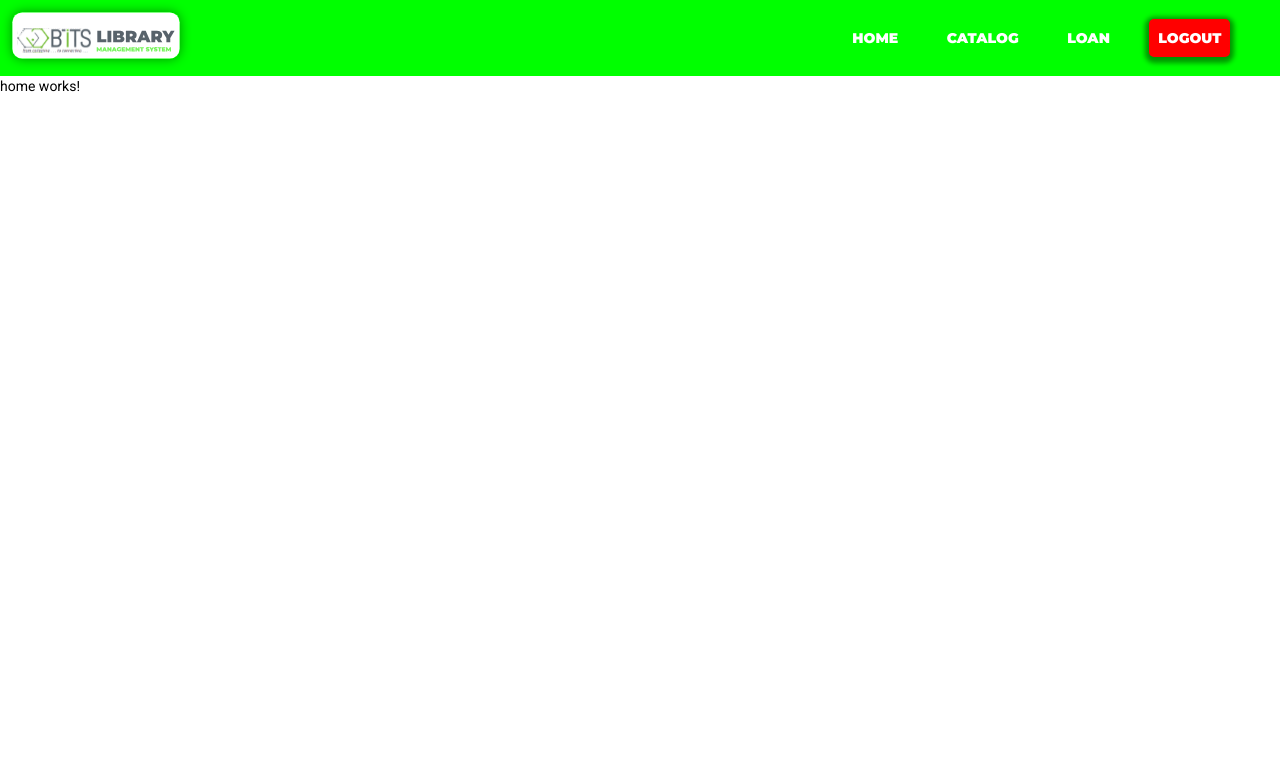
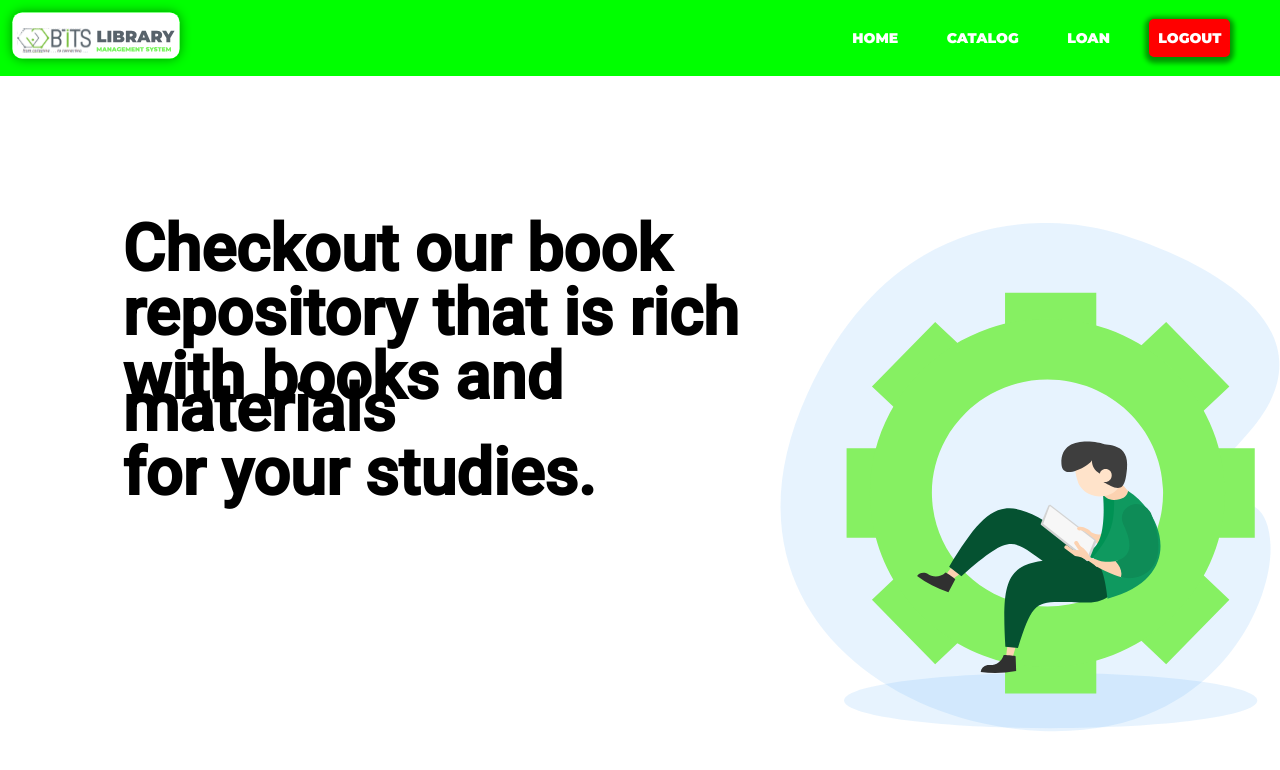
Before and after one commit to yeabseras7/LIBRARY-MANAGEMENT-CLIENT, an Angular app: page /home in a window 1280 px wide. Shown: the top 770 px of the page. Built offline with nearby package versions, Linux system fonts and the light colour scheme.

Commit message:
landing and home pages are done

```diff
--- a/src/app/home/home.component.css
+++ b/src/app/home/home.component.css
@@ -0,0 +1,14 @@
+
+
+.land{
+    display: flex;
+    position: absolute;
+    top: 60%;
+    left:8%;
+	transform: translateY(-50%);
+}
+.land h1{
+    margin: 10px 20px;
+    font-size: 65px;
+    font-weight: bold;
+}
--- a/src/app/home/home.component.html
+++ b/src/app/home/home.component.html
@@ -1,2 +1,8 @@
 <app-nav-bar2></app-nav-bar2>
-<p>home works!</p>
+<div class="land">
+    <h1>Checkout our book <br/><br/>
+        repository that is rich<br/> <br/>
+        with books and materials <br/><br/>
+        for your studies.</h1>
+    <div><img width="500" src="../assets/Group 21.svg" alt=""></div>
+</div>
--- a/src/app/landing/landing.component.css
+++ b/src/app/landing/landing.component.css
@@ -0,0 +1,12 @@
+.land{
+    display: flex;
+    position: absolute;
+    top: 60%;
+    left:8%;
+	transform: translateY(-50%);
+}
+.land h1{
+    margin: 10px 20px;
+    font-size: 65px;
+    font-weight: bold;
+}
--- a/src/app/landing/landing.component.html
+++ b/src/app/landing/landing.component.html
@@ -1,2 +1,9 @@
 <app-nav-bar1></app-nav-bar1>
-<p>landing works!</p>
+
+<div class="land">
+    <div><h1>Checkout our book <br/><br/>
+        repository that is rich<br/> <br/>
+        with books and materials <br/><br/>
+        for your studies.</h1></div>
+    <div><img width="700" src="../assets/Group 12.svg" alt=""></div>
+</div>
--- a/src/app/login/login.component.ts
+++ b/src/app/login/login.component.ts
@@ -10,6 +10,8 @@ export class LoginComponent implements OnInit {
   constructor() { }
 
   ngOnInit(): void {
+
   }
 
+
 }
--- a/src/app/nav-bar1/nav-bar1.component.css
+++ b/src/app/nav-bar1/nav-bar1.component.css
@@ -6,7 +6,7 @@
 .navigation2{
     display: flex;
     justify-content: space-between;
-    background-color: lime;
+    background-color: rgb(0, 255, 0);
 }
 
 .logo{
```
Also changed, not shown: src/app/login/login.component.css (line endings or trailing spaces), src/app/login/login.component.html (line endings or trailing spaces), src/assets/Group 12.svg (added), src/assets/Group 21.svg (added).
